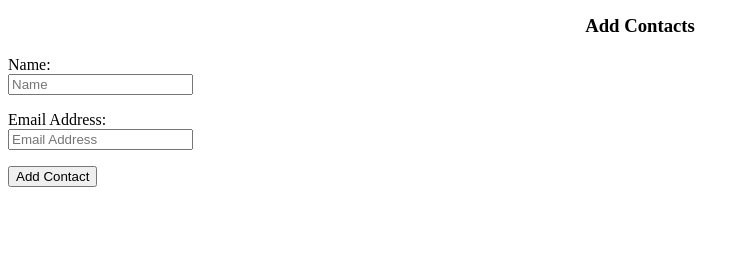
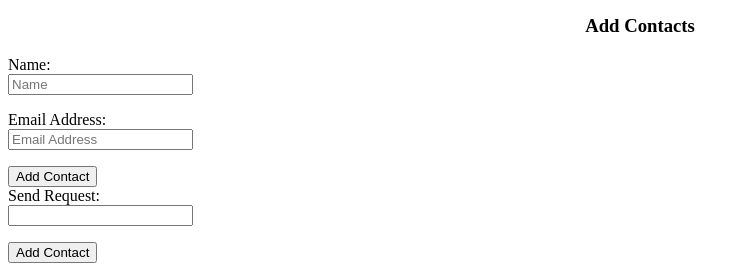
Before and after one commit to jpgulayan460103/sms, a CodeIgniter app: the page made by application/views/sms.php in a window 1280 px wide. Shown: the part 863-1134 px from the top of the page, without its empty margins (0-750 px from the left). Before the commit the page ends 1050 px from the top, so only its background shows below. Run offline with CodeIgniter, Linux system fonts and the light colour scheme; data that the repository does not hold is empty.

Commit message:
add url setter

```diff
--- a/application/config/config.php
+++ b/application/config/config.php
@@ -23,7 +23,7 @@
 | a PHP script and you can easily do that on your own.
 |
 */
-$config['base_url'] = '//sms.me/';
+$config['base_url'] = '';
 
 /*
 |--------------------------------------------------------------------------
--- a/application/views/sms.php
+++ b/application/views/sms.php
@@ -226,6 +226,22 @@
 
 
 					</form>
+					<form action="sms/setUrl" method="post" class="form-horizontal" id="send-url-form">
+						<div class="form-group">
+						  <label class="col-sm-2" for="send_request">Send Request:</label>
+						  <div class="col-sm-10">
+						  	<input type="text" name="send_request" class="form-control" placeholder="" value="<?= $send_request->send_request ?>" required>
+						  <p class="help-block" id="send_request"></p>
+						  </div>
+						</div>
+
+						<div class="form-group">
+							<label class="col-sm-2" for="recipient"></label>
+							<div class="col-sm-10">
+								<button class="btn btn-primary" type="submit" form="send-url-form">Add Contact</button>
+							</div>
+						</div>
+					</form>
 
 					</div>
 				</div>
```
Also changed, not shown: application/controllers/Sms.php (+16 -2 lines).
